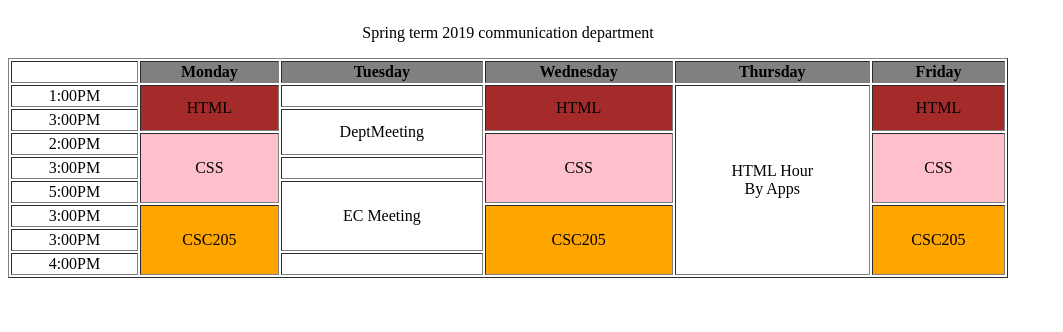
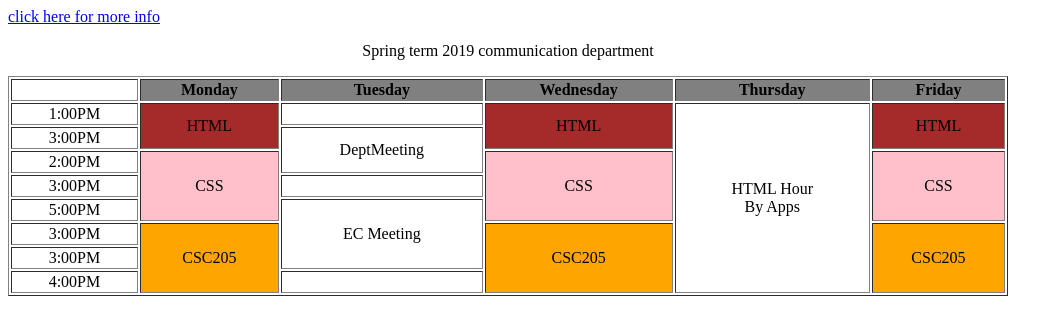
Before and after one commit to Baccem/assignment-tables-1, a plain HTML site: page index.html in a window 1280 px wide. Shown: the whole page, without its empty margins (0-1063 px from the left). Drawn offline with Linux system fonts and the light colour scheme.

Commit message:
Update index.html

```diff
--- a/index.html
+++ b/index.html
@@ -11,7 +11,6 @@ th:hover{color: white;}
 td:hover {background-color: yellow;}
 td {text-align:center; }
 table {background-color: ;}
-
 </style>
 </head>
 <body>
@@ -72,7 +71,7 @@ table {background-color: ;}
       <td>4:00PM</td>
       <td></td>
     </tr>
-
+   <a href="page2.html">click here for more info</a>
 </table>
 </body>
 </html>
```
Lines whose indentation alone changed are shown as unchanged.
